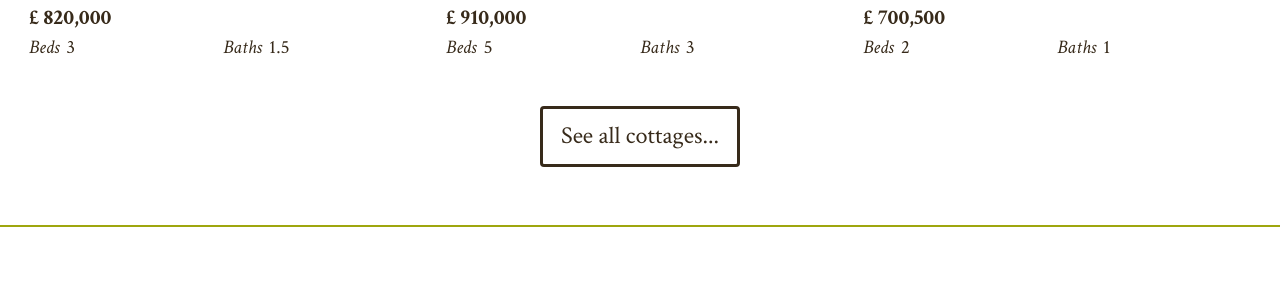
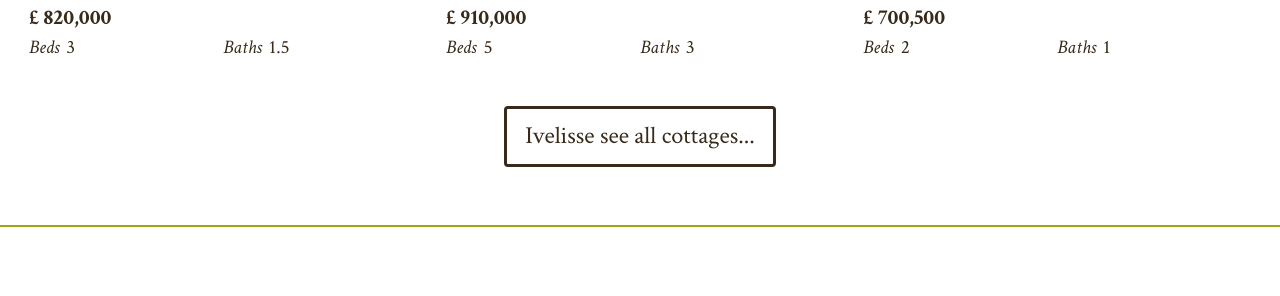
Before and after one commit to edgarbrignoni/jekyll-netlify-cms, a Jekyll site: the page built from index.html, in a window 1280 px wide. Shown: the part 1065-1361 px from the top of the page. Built offline with Jekyll 4.4.1, drawn with Linux system fonts in a browser that asks for light colours.

Commit message:
Update Pages “home”

```diff
--- a/_data/home.yml
+++ b/_data/home.yml
@@ -7,7 +7,7 @@ banner:
 cottages:
   title: Old English Cottages for Sale
   text: Browse our most recent selection of cozy English cottages for sale.
-  button: See all cottages...
+  button: Ivelisse see all cottages...
 blog:
   title: Follow along
   text: Read up on the recent happenings related to our business and English
```
